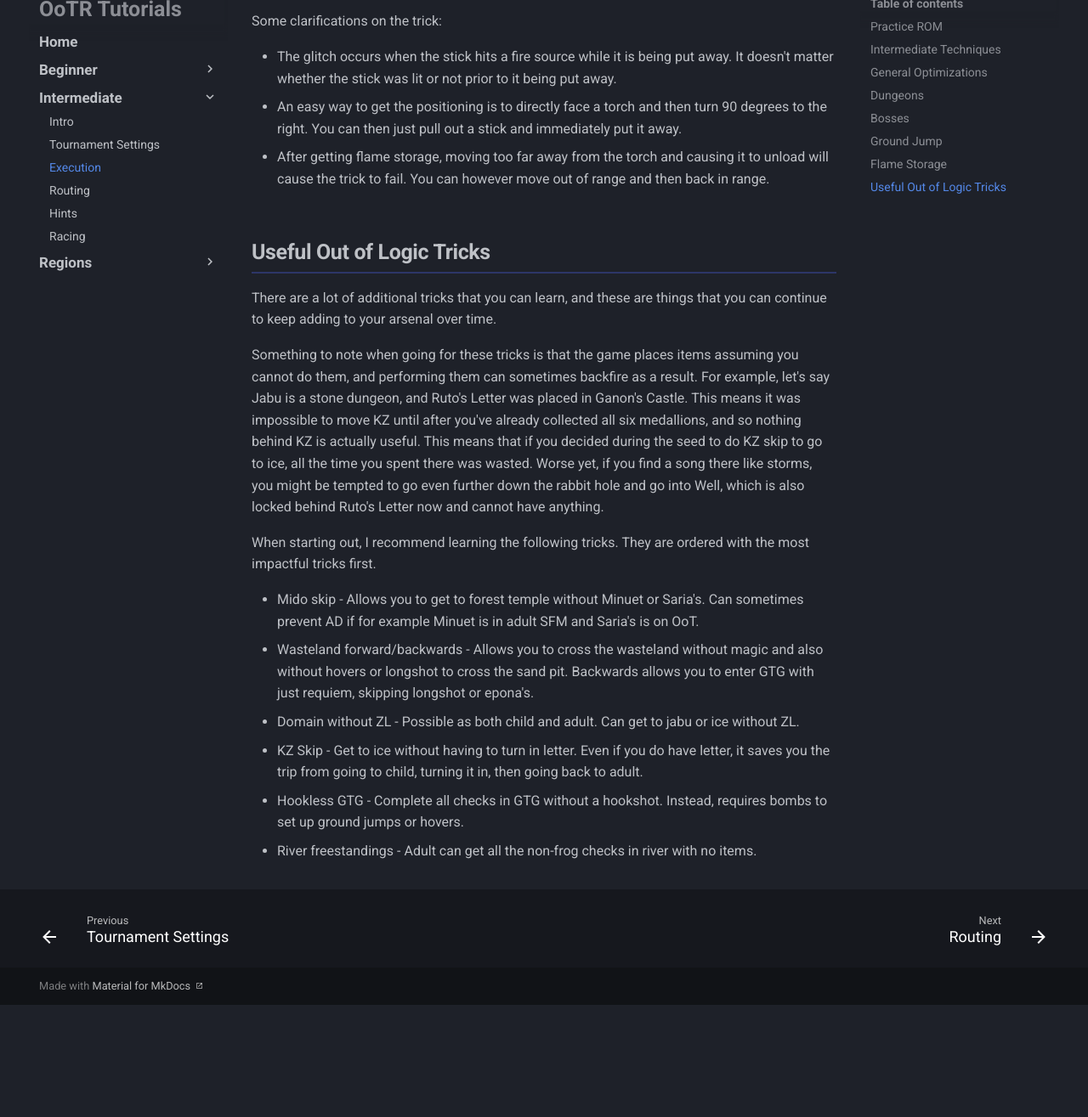
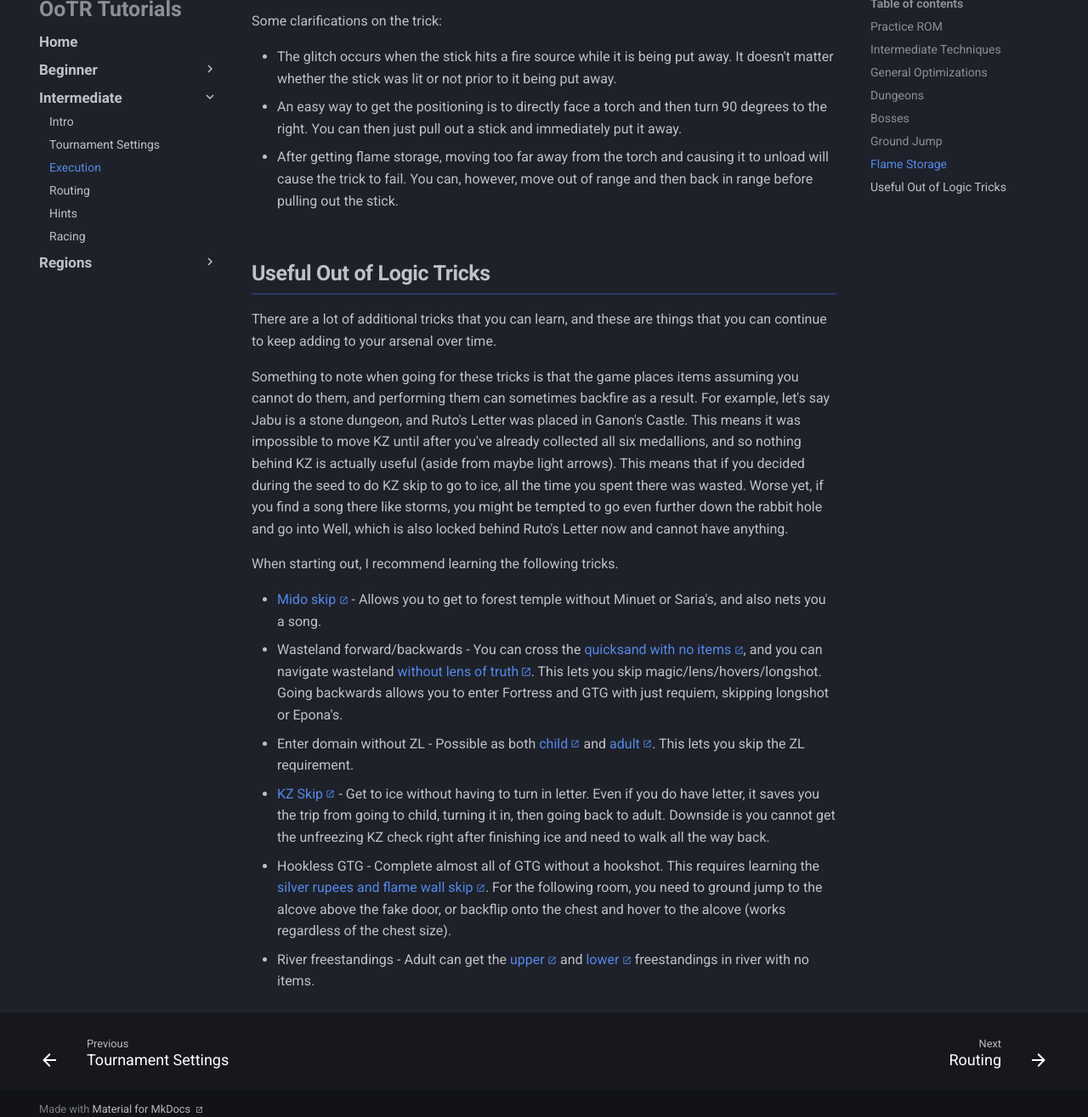
Before and after one commit to flee135/OoTR-Tutorials, an MkDocs documentation site: the page built from docs/intermediate/execution.md, in a window 1280 px wide and 1400 px high, scrolled down 4282 px, cut to the strip 85-1400 px from the top of the window. Shown: the whole strip at 85% size. Built offline with MkDocs 1.6.1 and Material for MkDocs 9.7.7, drawn with Linux system fonts in a browser that asks for light colours; before the commit the page ends 5550 px from its top, so only the background shows below that.

Commit message:
ool trick videos

```diff
--- a/docs/intermediate/execution.md
+++ b/docs/intermediate/execution.md
@@ -63,20 +63,19 @@ Some clarifications on the trick:
 
 - The glitch occurs when the stick hits a fire source while it is being put away. It doesn't matter whether the stick was lit or not prior to it being put away.
 - An easy way to get the positioning is to directly face a torch and then turn 90 degrees to the right. You can then just pull out a stick and immediately put it away.
-- After getting flame storage, moving too far away from the torch and causing it to unload will cause the trick to fail. You can however move out of range and then back in range.
+- After getting flame storage, moving too far away from the torch and causing it to unload will cause the trick to fail. You can, however, move out of range and then back in range before pulling out the stick.
 
 ## Useful Out of Logic Tricks
 
 There are a lot of additional tricks that you can learn, and these are things that you can continue to keep adding to your arsenal over time.
 
-Something to note when going for these tricks is that the game places items assuming you cannot do them, and performing them can sometimes backfire as a result. For example, let's say Jabu is a stone dungeon, and Ruto's Letter was placed in Ganon's Castle. This means it was impossible to move KZ until after you've already collected all six medallions, and so nothing behind KZ is actually useful. This means that if you decided during the seed to do KZ skip to go to ice, all the time you spent there was wasted. Worse yet, if you find a song there like storms, you might be tempted to go even further down the rabbit hole and go into Well, which is also locked behind Ruto's Letter now and cannot have anything.
+Something to note when going for these tricks is that the game places items assuming you cannot do them, and performing them can sometimes backfire as a result. For example, let's say Jabu is a stone dungeon, and Ruto's Letter was placed in Ganon's Castle. This means it was impossible to move KZ until after you've already collected all six medallions, and so nothing behind KZ is actually useful (aside from maybe light arrows). This means that if you decided during the seed to do KZ skip to go to ice, all the time you spent there was wasted. Worse yet, if you find a song there like storms, you might be tempted to go even further down the rabbit hole and go into Well, which is also locked behind Ruto's Letter now and cannot have anything.
 
-When starting out, I recommend learning the following tricks. They are ordered with the most impactful tricks first.
+When starting out, I recommend learning the following tricks.
 
-- Mido skip - Allows you to get to forest temple without Minuet or Saria's. Can sometimes prevent AD if for example Minuet is in adult SFM and Saria's is on OoT.
-- Wasteland forward/backwards - Allows you to cross the wasteland without magic and also without hovers or longshot to cross the sand pit. Backwards allows you to enter GTG with just requiem, skipping longshot or epona's.
-- Domain without ZL - Possible as both child and adult. Can get to jabu or ice without ZL.
-- KZ Skip - Get to ice without having to turn in letter. Even if you do have letter, it saves you the trip from going to child, turning it in, then going back to adult.
-- Hookless GTG - Complete all checks in GTG without a hookshot. Instead, requires bombs to set up ground jumps or hovers.
-
-- River freestandings - Adult can get all the non-frog checks in river with no items.
+- [Mido skip](https://youtu.be/ABiaC7NwBfg?si=GrwBcDT2BR47MM2Q) - Allows you to get to forest temple without Minuet or Saria's, and also nets you a song.
+- Wasteland forward/backwards - You can cross the [quicksand with no items](https://youtu.be/SDHyufHrqR0), and you can navigate wasteland [without lens of truth](https://youtu.be/b_Bef-MKfOc). This lets you skip magic/lens/hovers/longshot. Going backwards allows you to enter Fortress and GTG with just requiem, skipping longshot or Epona's.
+- Enter domain without ZL - Possible as both [child](https://www.youtube.com/watch?v=o-Q29_V70II) and [adult](https://www.youtube.com/watch?v=B0kbnE3AmYc). This lets you skip the ZL requirement.
+- [KZ Skip](https://youtu.be/Z5Maflrhits) - Get to ice without having to turn in letter. Even if you do have letter, it saves you the trip from going to child, turning it in, then going back to adult. Downside is you cannot get the unfreezing KZ check right after finishing ice and need to walk all the way back.
+- Hookless GTG - Complete almost all of GTG without a hookshot. This requires learning the [silver rupees and flame wall skip](https://www.youtube.com/watch?v=pS3Rq6s0WIo). For the following room, you need to ground jump to the alcove above the fake door, or backflip onto the chest and hover to the alcove (works regardless of the chest size).
+- River freestandings - Adult can get the [upper](https://www.youtube.com/watch?v=ilZf39r1s1E) and [lower](https://youtu.be/K5JRMAi-cT8) freestandings in river with no items.
```
Also changed, not shown: docs/regions/jabu.md (+2 -2 lines).
